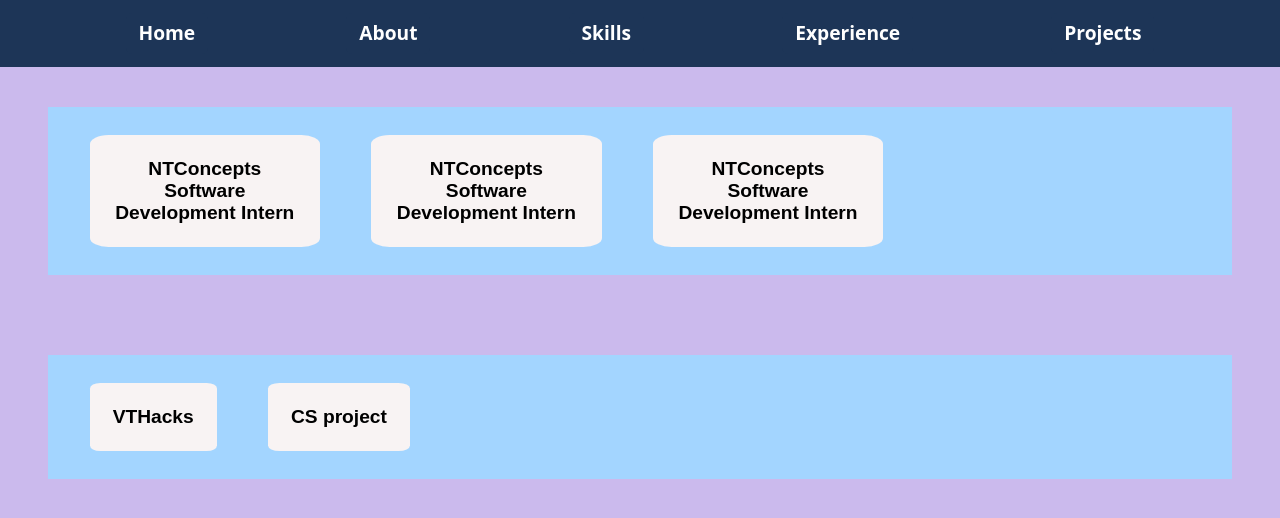
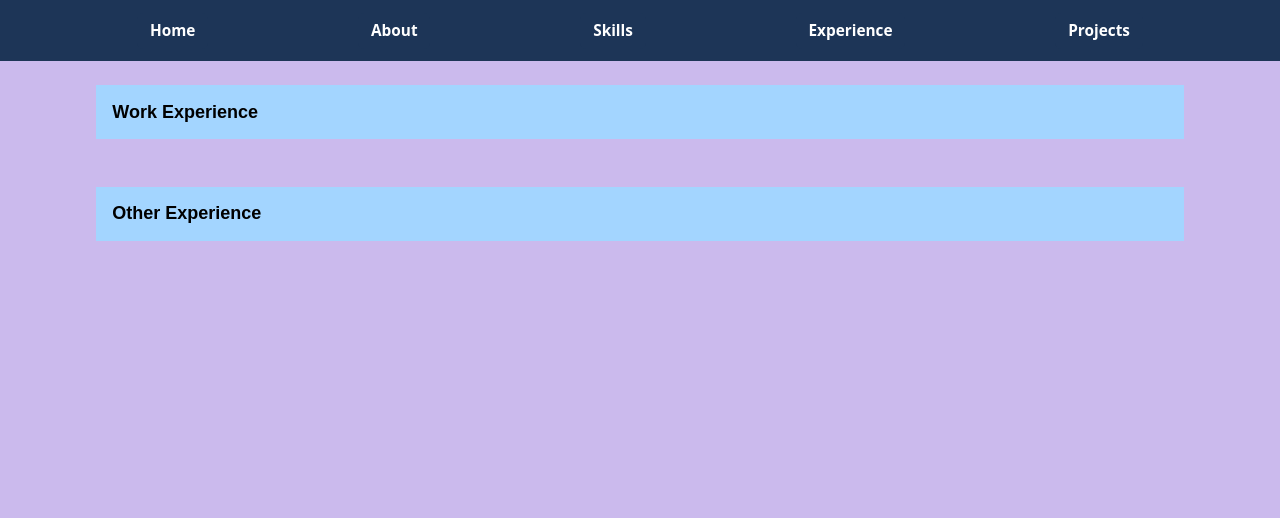
Before and after one commit to Rowan248/personal-website, a React (Vite) app: page /experience in a window 1280 px wide. Shown: the top 518 px of the page. Built offline with nearby package versions, Linux system fonts and the light colour scheme.

Commit message:
Added buttons to exp that open the experiences to allow users to look at which one they want, made small css changes to NavBar and Skills

```diff
--- a/src/Styling/Experience.css
+++ b/src/Styling/Experience.css
@@ -6,38 +6,70 @@
     display: flex;
     flex-direction: column;
     align-items: center;
+    justify-content: flex-start;
     overflow: auto;
     /* justify-content: space-evenly; */
 }
 
 .experiences {
+    /* display: flex; */
+    /* justify-content: space-evenly; */
+    /* justify-content: flex-start; */
+    /* flex-wrap: wrap; */
+    margin: 3vh;
+    /* padding: 2vh; */
+    width: 85vw;
+    height: auto;
+    /* background-color: #A3D5FF; */
+    /* border-radius: 2%; */
+    border: none;
+    color: black;
+}
+
+.exp-opener {
+    /* display: flex; */
+    /* font-family: system-ui, Avenir, Helvetica, Arial, sans-serif; */
+    text-align: left;
+    font-weight: bold;
+    font-size: large;
+    padding: 1.5%;
+    width: 85vw;
+    height: auto;
+    background-color: #A3D5FF;
+    /* border-radius: 2%; */
+    border: none;
+    color: black;
+    transition: background-color 0.2s;
+}
+
+.exp-opener:hover {
+    background-color: #7fc4fc;
+    cursor: pointer;
+}
+
+.exp-block {
     display: flex;
     /* justify-content: space-evenly; */
     justify-content: flex-start;
     flex-wrap: wrap;
-    margin: 5vh;
-    padding: 2vh;
-    width: 90vw;
+    /* margin: 5vh; */
+    width: auto;
     height: auto;
     background-color: #A3D5FF;
     /* border-radius: 2%; */
-    border: aqua;
-    border-color: aqua;
     color: black;
 }
 
-/* .work-experience {} */
-
 .exp-buttons {
-    display: flex;
-    flex-direction: column;
+    /* display: flex; */
+    /* flex-direction: column; */
     background-color: rgb(248, 243, 243);
     border-radius: 8%;
     border: 0px;
     color: black;
     max-width: 20%;
     padding: 2%;
-    margin: 1.5vh 2vw;
+    margin: 1vw 2vw;
     font-weight: bold;
     font-size: 1.5vw;
     transition: background-color 0.2s, box-shadow 0.2s;
--- a/src/Styling/NavBar.css
+++ b/src/Styling/NavBar.css
@@ -12,7 +12,7 @@
 }
 
 .nav-link {
-    font-size: 1.5vw;
+    font-size: 1.2vw;
     /* figure this size out */
     color: white;
     text-decoration: none;
--- a/src/Styling/Skills.css
+++ b/src/Styling/Skills.css
@@ -16,7 +16,7 @@
 }
 
 .skills-button {
-    display: flex;
+    /* display: flex; */
     /* font-family: system-ui, Avenir, Helvetica, Arial, sans-serif; */
     text-align: left;
     font-weight: bold;
--- a/src/components/Experience.jsx
+++ b/src/components/Experience.jsx
@@ -6,6 +6,8 @@
 
   const [workExp, setWorkExp] = useState([]);
   const [otherExp, setOtherExp] = useState([]);
+  const [workExpBool, setWorkExpBool] = useState(false);
+  const [otherExpBool, setOtherExpBool] = useState(false);
 
   useEffect(() => {
     setWorkExp(experience.workExp);
@@ -20,18 +22,37 @@
     modalOpen(otherExp[e.target.id - 1]);
   }
 
+  function handleButtonClick(button) {
+    if (button.target.id == 1) {
+      setWorkExpBool(!workExpBool);
+    }
+    else if (button.target.id == 2) {
+      setOtherExpBool(!otherExpBool);
+    }
+    else {
+      console.log("Not a valid button");
+    }
+  }
+
   return (
     <div className="experience">
       <div className="experiences work-experience">
+        <button id={1} className='exp-opener work-opener' onClick={handleButtonClick}>Work Experience</button>
+        {workExpBool && <div className='exp-block work-block'>
           {workExp.map((work) =>
             <button id={work.id} key={work.id} className='exp-buttons' onClick={handleWorkModalOpen}>{work.title}</button>
             // put div in button that takes up whole space and displays stuff
           )}
+        </div>}
       </div>
       <div className="experiences other-experience">
+        <button id={2} className='exp-opener other-opener' onClick={handleButtonClick}>Other Experience</button>
+        {otherExpBool && <div className='exp-block work-block'>
           {otherExp.map((other) =>
             <button id={other.id} key={other.id} className='exp-buttons' onClick={handleOtherModalOpen}>{other.title}</button>
           )}
+        </div>}
+        {/* fix css here big time */}
       </div>
     </div>
   );
```
Lines whose indentation alone changed are shown as unchanged.
